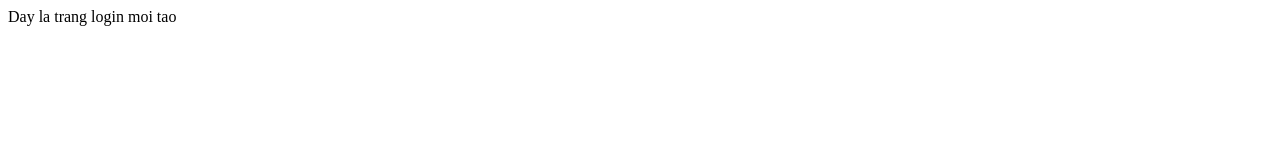
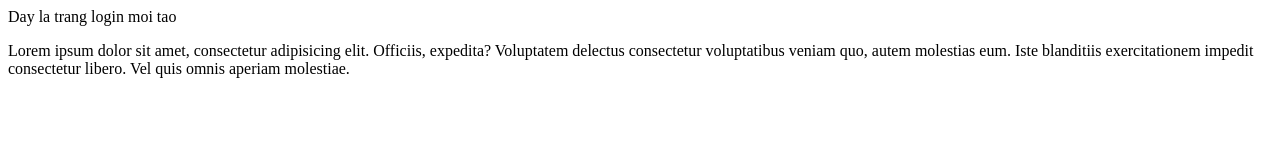
Before and after one commit to anhqhe/git-new1, a plain HTML site: page login.html in a window 1280 px wide. Drawn offline with Linux system fonts and the light colour scheme.

Commit message:
day la chuc nang moi

```diff
--- a/login.html
+++ b/login.html
@@ -7,5 +7,11 @@
   </head>
   <body>
     <div>Day la trang login moi tao</div>
+    <p>
+      Lorem ipsum dolor sit amet, consectetur adipisicing elit. Officiis,
+      expedita? Voluptatem delectus consectetur voluptatibus veniam quo, autem
+      molestias eum. Iste blanditiis exercitationem impedit consectetur libero.
+      Vel quis omnis aperiam molestiae.
+    </p>
   </body>
 </html>
```
